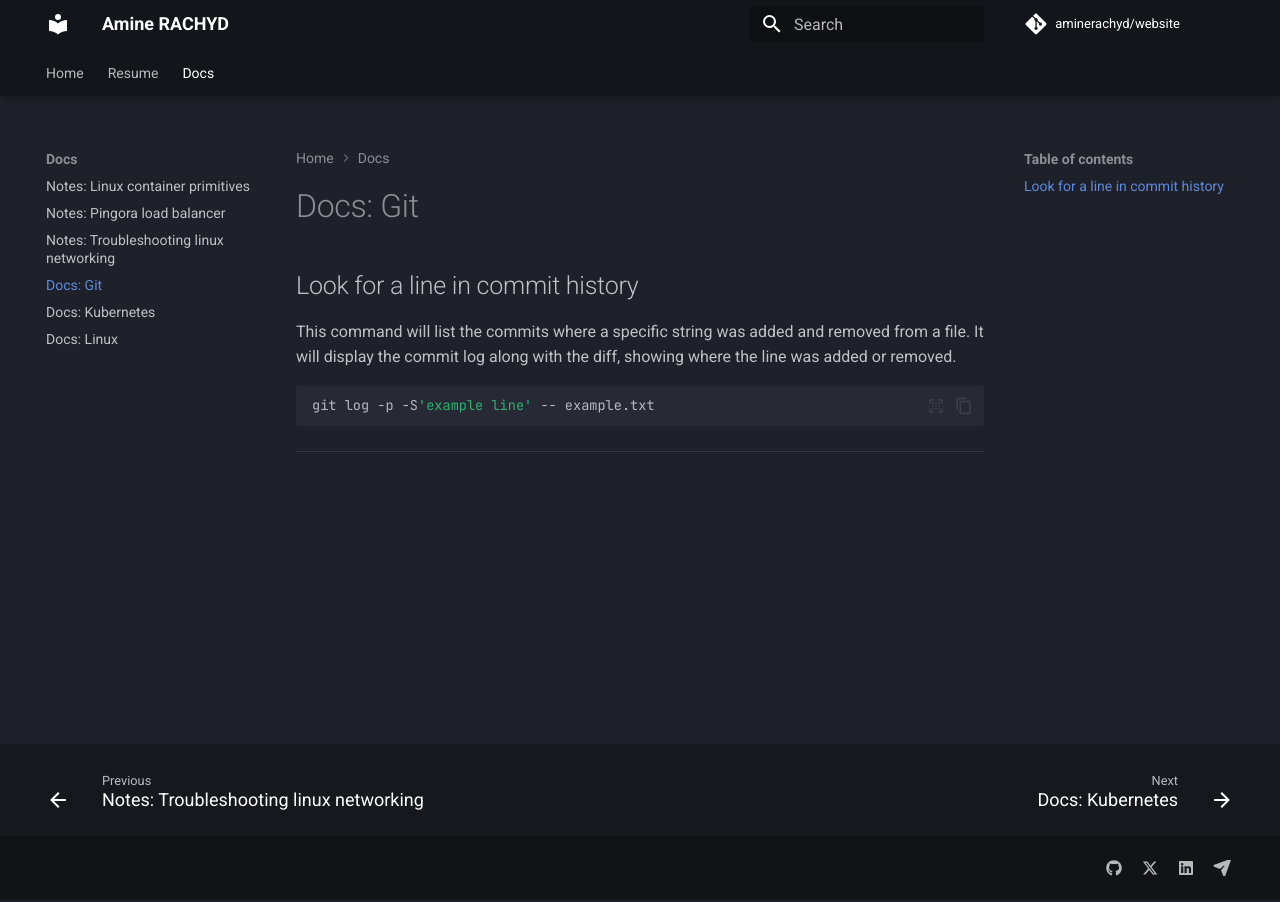
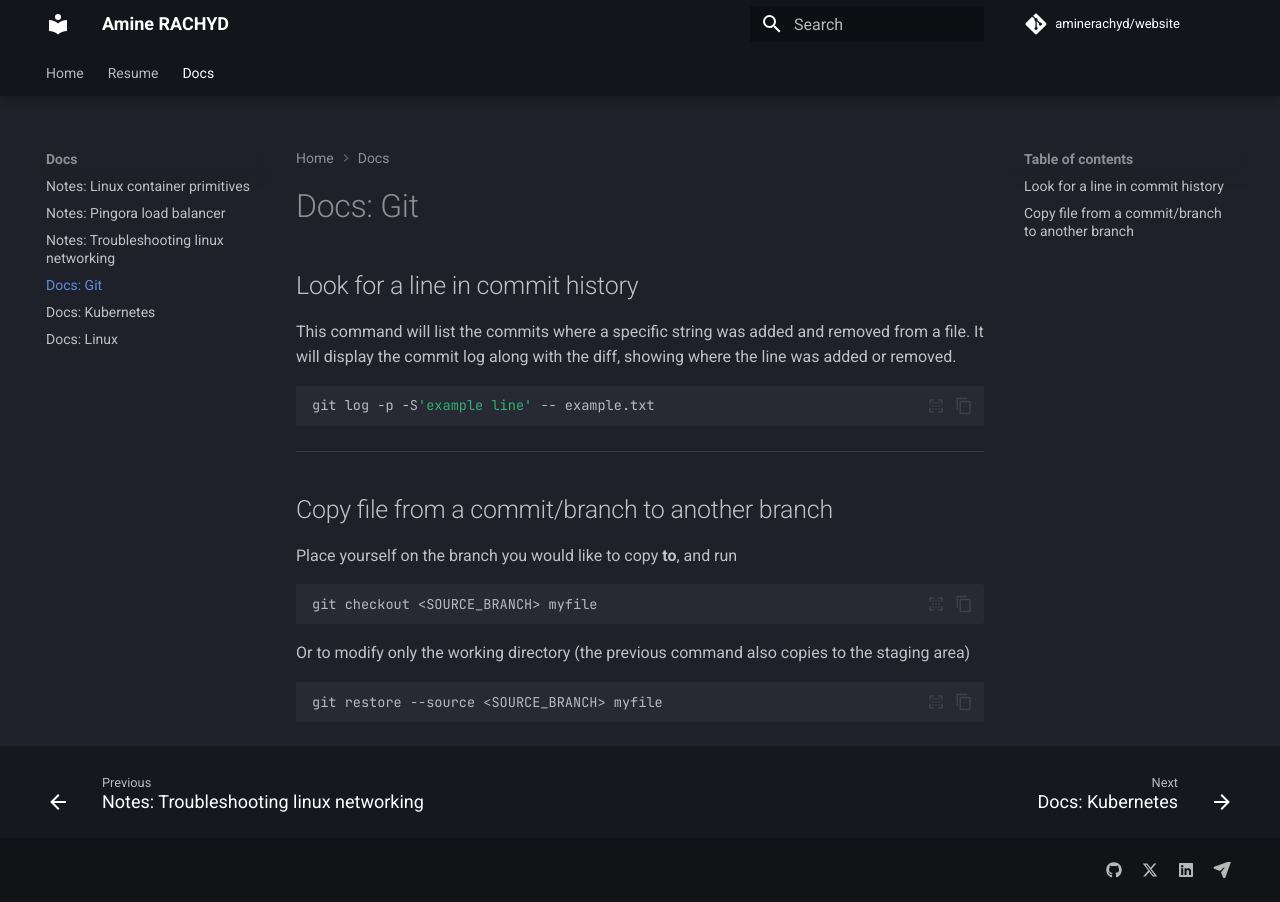
Before and after one commit to aminerachyd/website, an MkDocs documentation site: the page built from docs/Docs/git.md, in a window 1280 px wide. Built offline with MkDocs 1.6.1 and Material for MkDocs 9.7.7, drawn with Linux system fonts in a browser that asks for light colours; comment, search, counter and statistics services are not loaded.

Commit message:
update doc

````diff
--- a/docs/Docs/git.md
+++ b/docs/Docs/git.md
@@ -4,7 +4,18 @@
 
 This command will list the commits where a specific string was added and removed from a file.
 It will display the commit log along with the diff, showing where the line was added or removed.
-``` bash
+```bash
 git log -p -S'example line' -- example.txt
 ```
 ---
+
+## Copy file from a commit/branch to another branch
+
+Place yourself on the branch you would like to copy **to**, and run
+```bash
+git checkout <SOURCE_BRANCH> myfile
+```
+Or to modify only the working directory (the previous command also copies to the staging area)
+```bash
+git restore --source <SOURCE_BRANCH> myfile
+```
````
